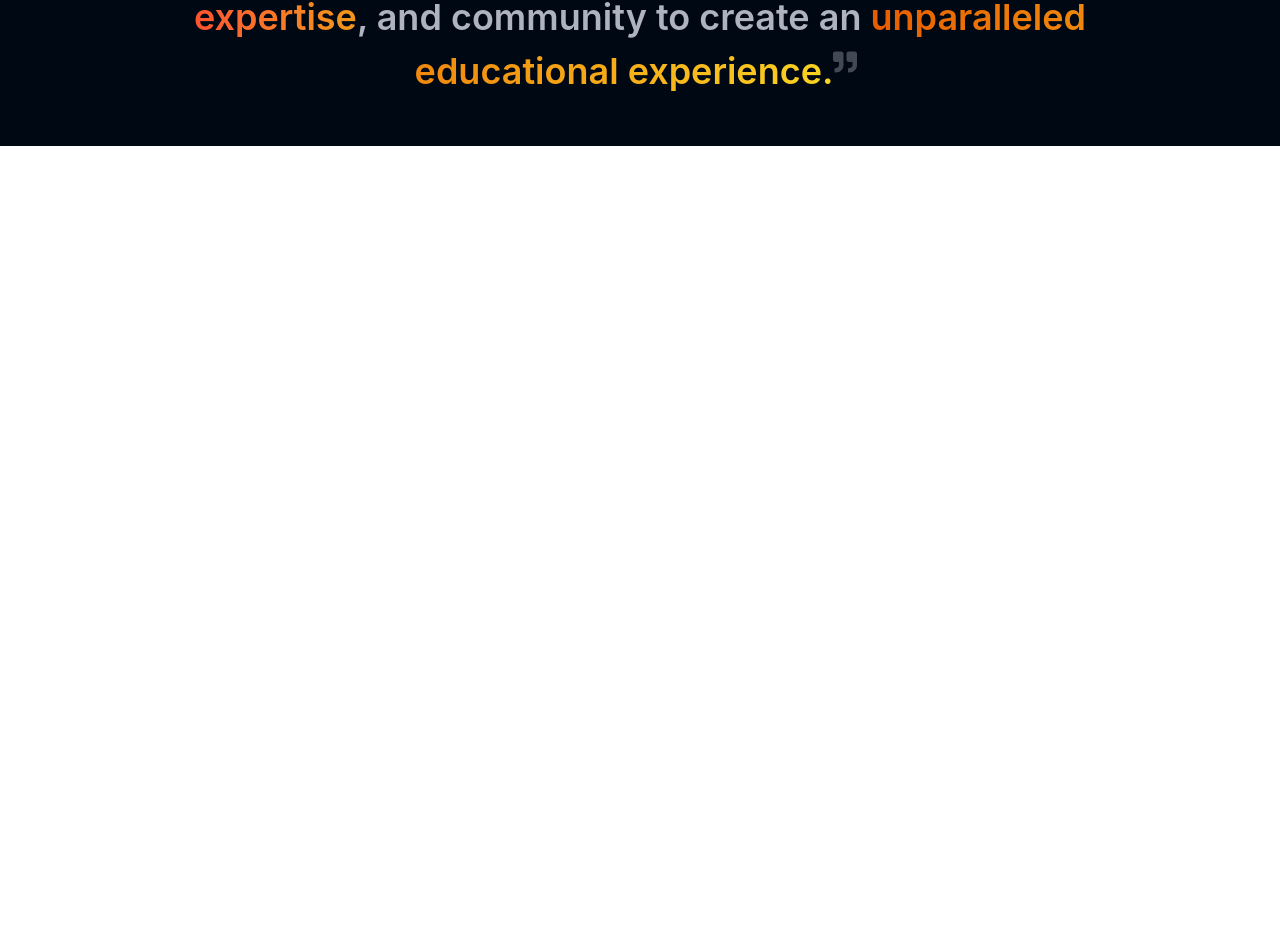
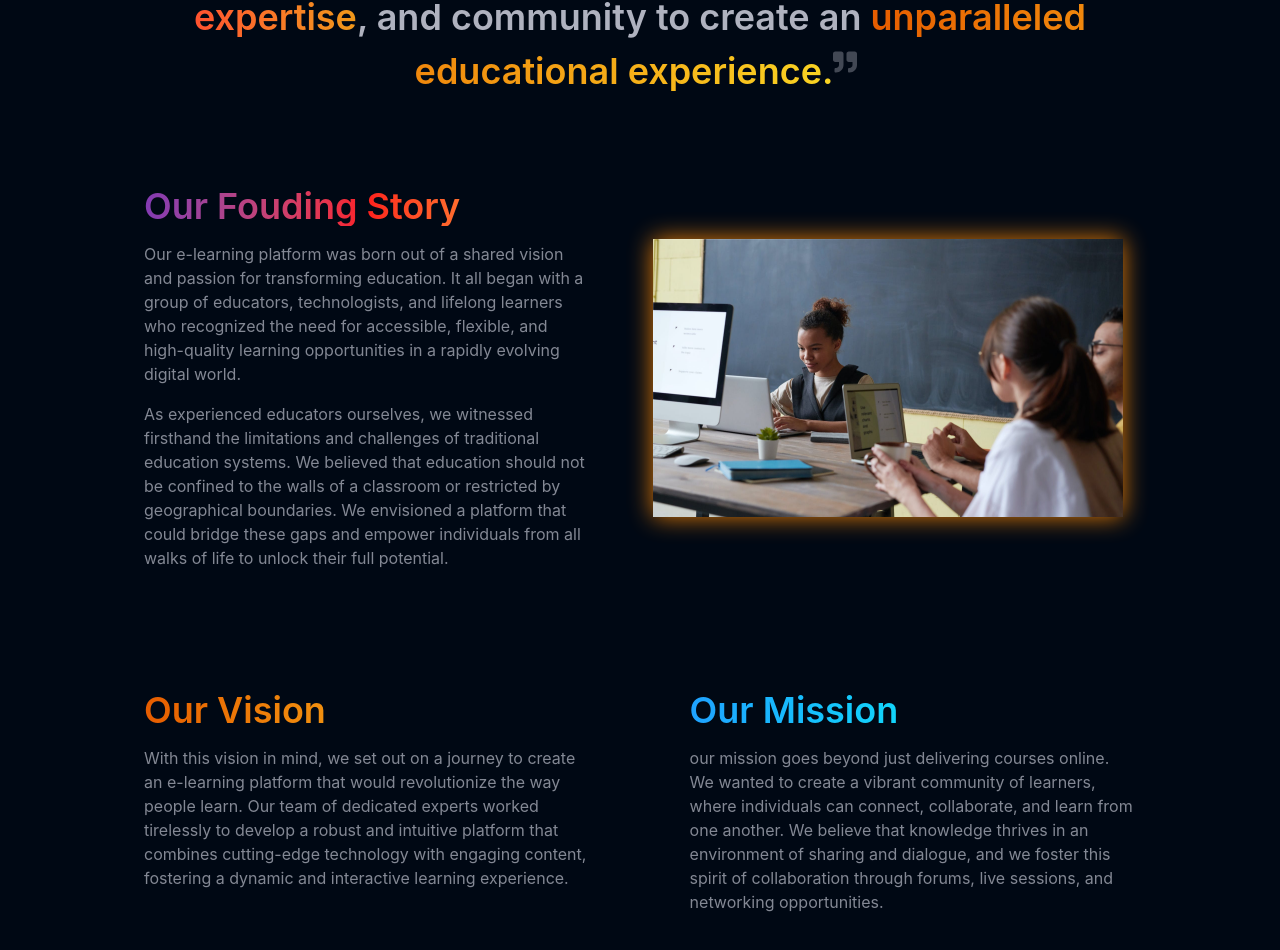
Before and after one commit to its-parth/StudyNotion, a React (Vite) app: page /about in a window 1280 px wide. Shown: the part 805-1755 px from the top of the page. Before the commit the page ends 951 px from the top, so only its background shows below. Built offline with nearby package versions, Linux system fonts and the light colour scheme; no server answers.

Commit message:
second section done about us done

```diff
--- a/src/pages/AboutUs.jsx
+++ b/src/pages/AboutUs.jsx
@@ -4,6 +4,7 @@ import CTAButton from '../components/common/CTAButton'
 import About1 from '../assets/Images/aboutus1.webp'
 import About2 from '../assets/Images/aboutus2.webp'
 import About3 from '../assets/Images/aboutus3.webp'
+import FoudingStory from '../assets/Images/FoundingStory.png'
 import { FaQuoteLeft, FaQuoteRight } from "react-icons/fa";
 
 const AboutUs = () => {
@@ -32,13 +33,40 @@ const AboutUs = () => {
         </div>
         {/* Bottom section */}
         <div className='bg-richblack-900 py-12 min-[1350px]:pt-25 md:w-[80%] mx-4 md:mx-auto max-w-maxContent'>
-          <h2 className=" font-semibold font-inter text-richblack-100 text-2xl md:text-3xl lg:text-4xl leading-normal text-center"><FaQuoteLeft className='text-richblack-600 inline text-xl md:text-2xl mr-2 mb-6'/>We are passionate about revolutionizing the way we learn. Our innovative platform <span className='bg-linear-to-r from-[#1FA2FF] via-[#12D8FA] to-[#A6FFCB] text-transparent bg-clip-text'>combines technology</span>, <span className='bg-linear-to-r from-[#FF512F] to-[#F09819] text-transparent bg-clip-text'>expertise</span>, and community to create an <span className='bg-linear-to-r from-[#E65C00] to-[#F9D423] text-transparent bg-clip-text'>unparalleled educational experience.</span><FaQuoteRight className='inline text-xl md:text-2xl mr-2 mb-6 text-richblack-600'/></h2>
+          <h2 className=" font-semibold font-inter text-richblack-100 text-2xl md:text-3xl lg:text-4xl leading-normal text-center"><FaQuoteLeft className='text-richblack-600 inline text-xl md:text-2xl mr-2 mb-6' />We are passionate about revolutionizing the way we learn. Our innovative platform <span className='bg-linear-to-r from-[#1FA2FF] via-[#12D8FA] to-[#A6FFCB] text-transparent bg-clip-text'>combines technology</span>, <span className='bg-linear-to-r from-[#FF512F] to-[#F09819] text-transparent bg-clip-text'>expertise</span>, and community to create an <span className='bg-linear-to-r from-[#E65C00] to-[#F9D423] text-transparent bg-clip-text'>unparalleled educational experience.</span><FaQuoteRight className='inline text-xl md:text-2xl mr-2 mb-6 text-richblack-600' /></h2>
         </div>
       </div>
       {/* second section */}
-      <div>
+      <div className='bg-richblack-900'>
+        <div className='lg:w-[80%] max-w-maxContent flex flex-col lg:flex-row items-center mx-auto justify-between py-5 md:py-10 px-4'>
+          <div className='max-w-125 lg:max-w-none lg:w-[45%] flex flex-col gap-4 font-inter'>
+            <h2 className='font-inter font-semibold text-2xl md:text-3xl lg:text-4xl bg-linear-to-r from-[#833AB4] via-[#FD1D1D] to-[#FCB045] bg-clip-text text-transparent'>Our Fouding Story</h2>
+            <p className='text-richblack-300'>Our e-learning platform was born out of a shared vision and passion for transforming education. It all began with a group of educators, technologists, and lifelong learners who recognized the need for accessible, flexible, and high-quality learning opportunities in a rapidly evolving digital world.</p>
+            <p className='text-richblack-300'>As experienced educators ourselves, we witnessed firsthand the limitations and challenges of traditional education systems. We believed that education should not be confined to the walls of a classroom or restricted by geographical boundaries. We envisioned a platform that could bridge these gaps and empower individuals from all walks of life to unlock their full potential.</p>
+          </div>
+          <div className='lg:w-[50%] relative mt-6 lg:mt-0 md:px-2 md:py-4 flex justify-center'>
+            <div className='relative max-w-120'>
+              {/* glow */}
+              <div className='inset-0 absolute z-0'>
+                <div className='w-full h-full bg-orange-400 opacity-90 blur-md rounded-sm mx-auto'></div>
+              </div>
+              <img className='w-full relative z-50' src={FoudingStory} alt="aboutus" />
+            </div>
+          </div>
+        </div>
+        <div className='sm:w-[90%] md:w-[80%] max-w-maxContent px-4 py-10 lg:py-20 flex flex-col gap-6 md:gap-0 md:flex-row justify-between mx-auto font-inter'>
+          <div className='md:w-[45%] flex flex-col gap-4'>
+            <h2 className='font-inter font-semibold text-2xl md:text-3xl lg:text-4xl bg-linear-to-r  from-[#E65C00] to-[#F9D423] bg-clip-text text-transparent'>Our Vision</h2>
+            <p className='text-richblack-300'>With this vision in mind, we set out on a journey to create an e-learning platform that would revolutionize the way people learn. Our team of dedicated experts worked tirelessly to develop a robust and intuitive platform that combines cutting-edge technology with engaging content, fostering a dynamic and interactive learning experience.</p>
+          </div>
+          <div className='md:w-[45%] flex flex-col gap-4'>
+            <h2 className='font-inter font-semibold text-2xl md:text-3xl lg:text-4xl bg-linear-to-r  from-[#1FA2FF] via-[#12D8FA] to-[#A6FFCB] bg-clip-text text-transparent'>Our Mission</h2>
+            <p className='text-richblack-300'>our mission goes beyond just delivering courses online. We wanted to create a vibrant community of learners, where individuals can connect, collaborate, and learn from one another. We believe that knowledge thrives in an environment of sharing and dialogue, and we foster this spirit of collaboration through forums, live sessions, and networking opportunities.</p>
+          </div>
+        </div>
+      </div>
 
-      </div>
+
     </div>
   )
 }
```
